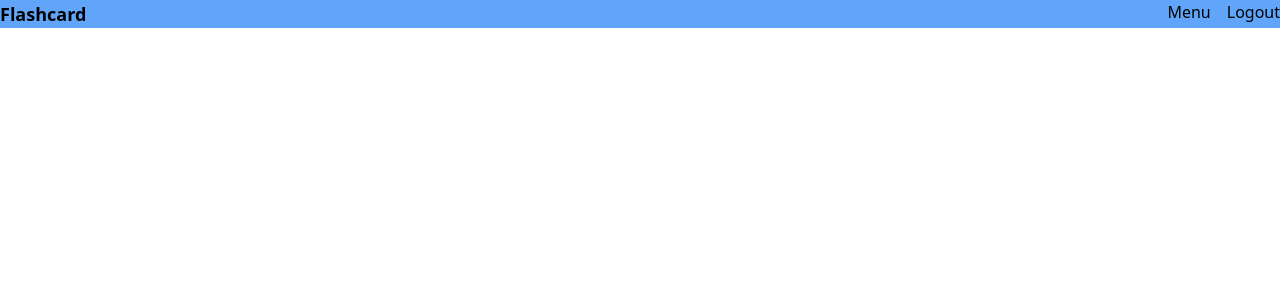
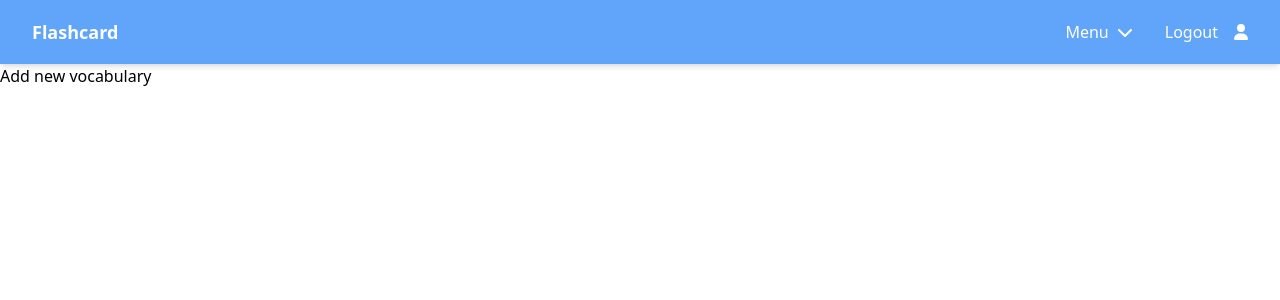
Before and after one commit to ummeFA/flashcard-reactjs, a React (Vite) app in the folder frontend/flashcard/: page /menu in a window 1280 px wide. Shown: the top 300 px of the page. Built offline with nearby package versions, Linux system fonts and the light colour scheme.

Commit message:
navbar modification ok

```diff
--- a/frontend/flashcard/src/App.jsx
+++ b/frontend/flashcard/src/App.jsx
@@ -3,6 +3,7 @@ import { Route, Routes } from "react-router-dom";
 import Card from "../src/components/Card";
 import AddVocabulary from "./components/AddVocabulary";
 import Navbar from "./components/Navbar";
+import Menu from "./components/Menu";
 function App() {
   return (
     <div className="flex flex-col h-screen">
@@ -11,6 +12,7 @@ function App() {
         <Routes>
           <Route path="/" element={<Card />} />
           <Route path="/add-vocabulary" element={<AddVocabulary />} />
+          <Route path="/menu" element={<Menu />} />
         </Routes>
       </div>
     </div>
--- a/frontend/flashcard/src/components/Card.jsx
+++ b/frontend/flashcard/src/components/Card.jsx
@@ -53,15 +53,6 @@ const Card = () => {
   return (
     <div className="flex items-center justify-center w-full h-screen">
       <div className="space-y-4 ">
-        {/* Add data button */}
-        <div className="">
-          <button onClick={addVocabulary}>
-            <FontAwesomeIcon
-              icon={faAdd}
-              className="bg-orange-700 text-white p-3 border border-black rounded-xl"
-            />
-          </button>
-        </div>
         <div
           className={`relative w-96 h-64 cursor-pointer transform transition-transform duration-500`}
           style={{
--- /dev/null
+++ b/frontend/flashcard/src/components/Menu.jsx
@@ -0,0 +1,13 @@
+import React, { useState } from "react";
+import { Link } from "react-router-dom";
+
+const Menu = () => {
+  return (
+    <div>
+      <Link to="/add-vocabulary" />
+      Add new vocabulary
+    </div>
+  );
+};
+
+export default Menu;
--- a/frontend/flashcard/src/components/Navbar.jsx
+++ b/frontend/flashcard/src/components/Navbar.jsx
@@ -1,20 +1,79 @@
-import React from "react";
+import { faChevronDown, faUser } from "@fortawesome/free-solid-svg-icons";
+import { FontAwesomeIcon } from "@fortawesome/react-fontawesome";
+import React, { useState } from "react";
 import { Link } from "react-router-dom";
 
 const Navbar = () => {
+  const [isDropdownOpen, setIsDropdownOpen] = useState(false);
+  const toggleDropdown = () => {
+    setIsDropdownOpen((prev) => !prev);
+  };
+
+  // Close the dropdown
+  const closeDropdown = () => {
+    setIsDropdownOpen(false);
+  };
+
   return (
-    <div className="flex justify-between bg-blue-400">
-      <div className="text-lg font-bold">
-        <Link to="/" />
-        Flashcard
-      </div>
+    <div className="bg-blue-400 text-white shadow-md fixed top-0 left-0 w-full z-50">
+      <div className="max-w-7xl mx-auto px-4 sm:px-6 lg:px-8">
+        <div className="flex items-center justify-between h-16">
+          <div className="text-lg font-bold">
+            {/* Logo */}
+            <Link to="/" className="no-underline text-white" />
+            Flashcard
+          </div>
 
-      {/* Menu */}
-      <div className="flex space-x-4">
-        <Link to="/menu" />
-        Menu
-        <Link to="/logout" />
-        Logout
+          {/* Menu */}
+          <div className="flex items-center space-x-4">
+            <div className="relative">
+              <button
+                onClick={toggleDropdown}
+                className="flex items-center space-x-2 focus:outline-none"
+              >
+                <span>Menu</span> <FontAwesomeIcon icon={faChevronDown} />
+              </button>
+              {isDropdownOpen && (
+                <div className="absolute right-0 mt-2 w-48 bg-white text-black border rounded-md shadow-lg z-50">
+                  <ul className="py-2">
+                    <li>
+                      <Link
+                        to="/add-vocabulary"
+                        className="block px-4 py-2 text-gray-700 hover:bg-blue-100"
+                        onClick={closeDropdown} // Close dropdown on click
+                      >
+                        Add new vocabulary
+                      </Link>
+                    </li>
+                    <li>
+                      <Link
+                        to="/edit-vocabulary"
+                        className="block px-4 py-2 text-gray-700 hover:bg-blue-100"
+                        onClick={closeDropdown} // Close dropdown on click
+                      >
+                        Edit vocabulary
+                      </Link>
+                    </li>
+                    <li>
+                      <Link
+                        to="/show-list"
+                        className="block px-4 py-2 text-gray-700 hover:bg-blue-100"
+                        onClick={closeDropdown} // Close dropdown on click
+                      >
+                        Show list
+                      </Link>
+                    </li>
+                  </ul>
+                </div>
+              )}
+            </div>
+            <Link
+              to="/logout"
+              className="flex items-center space-x-2 no-underline text-white"
+            />
+            <span>Logout</span> <FontAwesomeIcon icon={faUser} />
+          </div>
+        </div>
       </div>
     </div>
   );
```
Also changed, not shown: frontend/flashcard/src/components/ShowList.jsx (added, +7 -0 lines).
